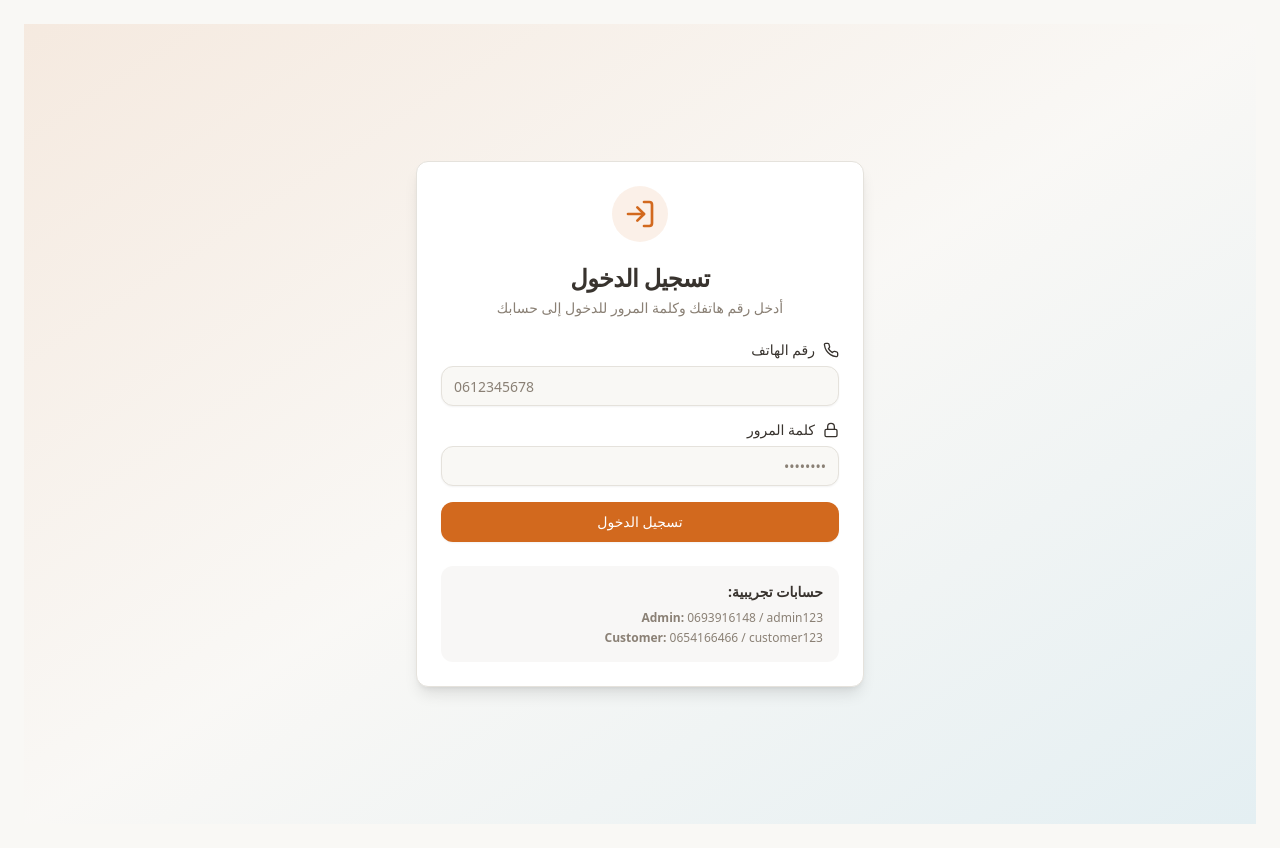
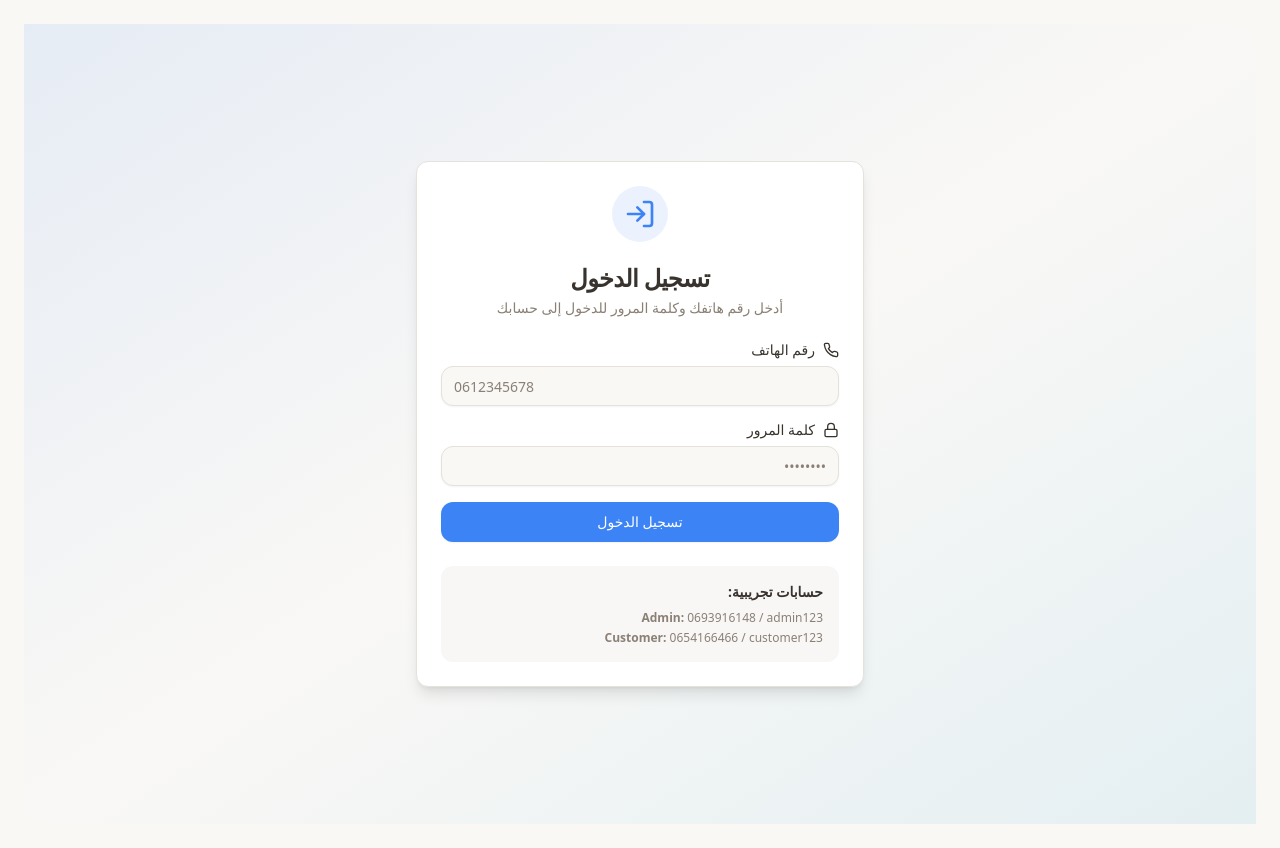
Before and after one commit to tanoutemultiservices-rgb/device-sim-nexus, a React (Vite) app: page /login in a window 1280 px wide. Built offline with nearby package versions, Linux system fonts and the light colour scheme; the HTML template or start-up script is replaced by a standard one.

Commit message:
Refactor active page styling

```diff
--- a/src/index.css
+++ b/src/index.css
@@ -17,7 +17,7 @@ All colors MUST be HSL.
     --popover: 0 0% 100%;
     --popover-foreground: 30 10% 20%;
 
-    --primary: 25 75% 47%;
+    --primary: 217 91% 60%;
     --primary-foreground: 0 0% 100%;
 
     --secondary: 40 20% 92%;
@@ -40,18 +40,18 @@ All colors MUST be HSL.
 
     --border: 40 15% 88%;
     --input: 40 15% 88%;
-    --ring: 25 75% 47%;
+    --ring: 217 91% 60%;
 
     --radius: 0.75rem;
 
     --sidebar-background: 40 20% 98%;
     --sidebar-foreground: 30 10% 20%;
-    --sidebar-primary: 25 75% 47%;
+    --sidebar-primary: 217 91% 60%;
     --sidebar-primary-foreground: 0 0% 100%;
     --sidebar-accent: 40 20% 92%;
     --sidebar-accent-foreground: 30 10% 20%;
     --sidebar-border: 40 15% 90%;
-    --sidebar-ring: 25 75% 47%;
+    --sidebar-ring: 217 91% 60%;
   }
 
   .dark {
@@ -64,7 +64,7 @@ All colors MUST be HSL.
     --popover: 30 12% 15%;
     --popover-foreground: 40 20% 92%;
 
-    --primary: 25 75% 47%;
+    --primary: 217 91% 60%;
     --primary-foreground: 0 0% 100%;
 
     --secondary: 30 10% 22%;
@@ -87,16 +87,16 @@ All colors MUST be HSL.
 
     --border: 30 10% 25%;
     --input: 30 10% 25%;
-    --ring: 25 75% 47%;
+    --ring: 217 91% 60%;
 
     --sidebar-background: 30 10% 10%;
     --sidebar-foreground: 40 20% 92%;
-    --sidebar-primary: 25 75% 47%;
+    --sidebar-primary: 217 91% 60%;
     --sidebar-primary-foreground: 0 0% 100%;
     --sidebar-accent: 30 10% 18%;
     --sidebar-accent-foreground: 40 20% 92%;
     --sidebar-border: 30 10% 20%;
-    --sidebar-ring: 25 75% 47%;
+    --sidebar-ring: 217 91% 60%;
   }
 }
 
```
